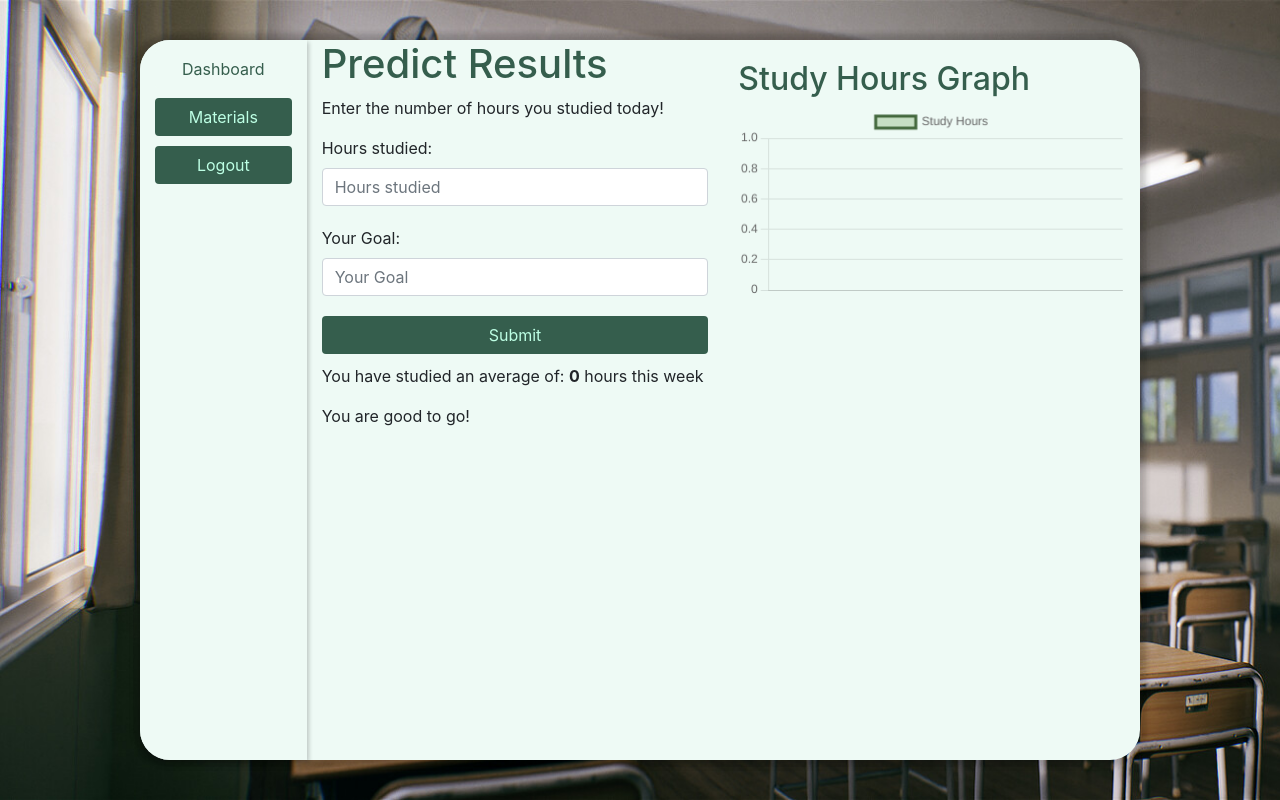
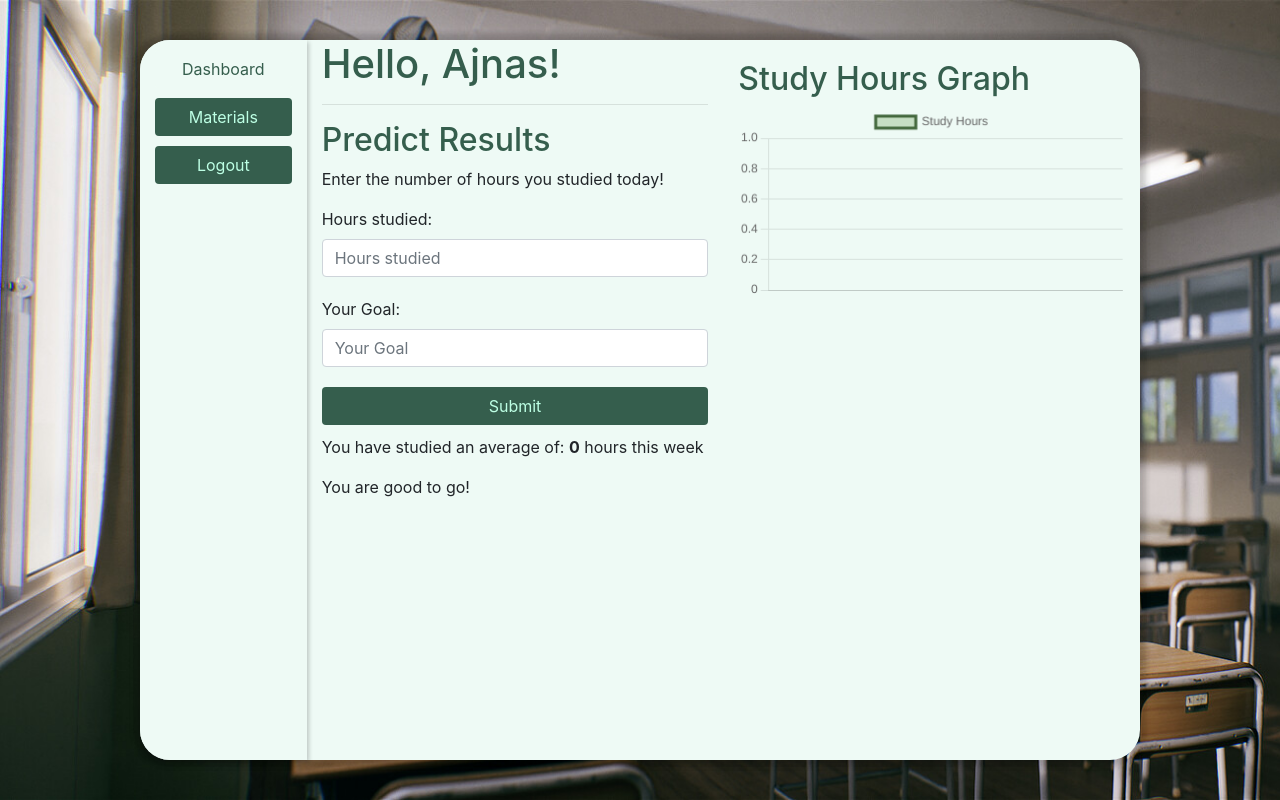
Before and after one commit to athirapratheep/Easepace, a Flask app: page /index in a window 1280 px wide. Run offline with Flask 3, Linux system fonts and the light colour scheme; a user stored in the database is signed in; some libraries are stand-ins or nearby versions.

Commit message:
Add files via upload

```diff
--- a/app.py
+++ b/app.py
@@ -98,6 +98,7 @@ def marks():
     study_hour_list = []
     avghrs = 0
     goalto_be = 0
+    username = current_user.username
 
     if request.method == "POST":
         hrs = request.form["hrs"]
@@ -134,7 +135,7 @@ def marks():
 
 
         # Retrieve all student data for the user
-        user_data = StudentData.query.filter_by(user_id=user_id).all()
+        user_data = StudentData.query.filter_by(user_id=current_user.id).all()
 
         for data in user_data:
             avghrs += float(data.study_hours)
@@ -153,7 +154,7 @@ def marks():
             for data in user_data
         ]
 
-    return render_template("index.html", my_marks=avghrs, goal_tobe=goalto_be, study_hour_data=study_hour_list)
+    return render_template("index.html", my_marks=avghrs, goal_tobe=goalto_be, study_hour_data=study_hour_list,username=username)
 
 @app.route("/materials", methods=["GET", "POST"])
 @login_required
--- a/static/style.css
+++ b/static/style.css
@@ -32,6 +32,7 @@ body {
 h1 {
   margin-top: 0;
   color: rgb(53, 94, 77);
+  text-transform: capitalize;
 }
 h2 {
   margin-top: 0;
--- a/templates/index.html
+++ b/templates/index.html
@@ -27,7 +27,9 @@
                             </form>
                         </div>
                         <div class="col-md-5">
-                            <h1>Predict Results</h1>
+                            <h1>Hello, <span id="username">{{ username }}</span>!</h1>
+                            <hr>
+                            <h2>Predict Results</h2>
                             <p>Enter the number of hours you studied today!</p>
                             <form action="{{ url_for('marks') }}" method="POST">
                                 <div class="form-group">
```
Also changed, not shown: ReadMe.md, instance/auth.db (added), marks.py (line endings or trailing spaces), materials.py (line endings or trailing spaces), static/home.css (line endings or trailing spaces), static/login.css (line endings or trailing spaces), static/script.js (line endings or trailing spaces), static/signup.css (line endings or trailing spaces), templates/sub.html (line endings or trailing spaces).
